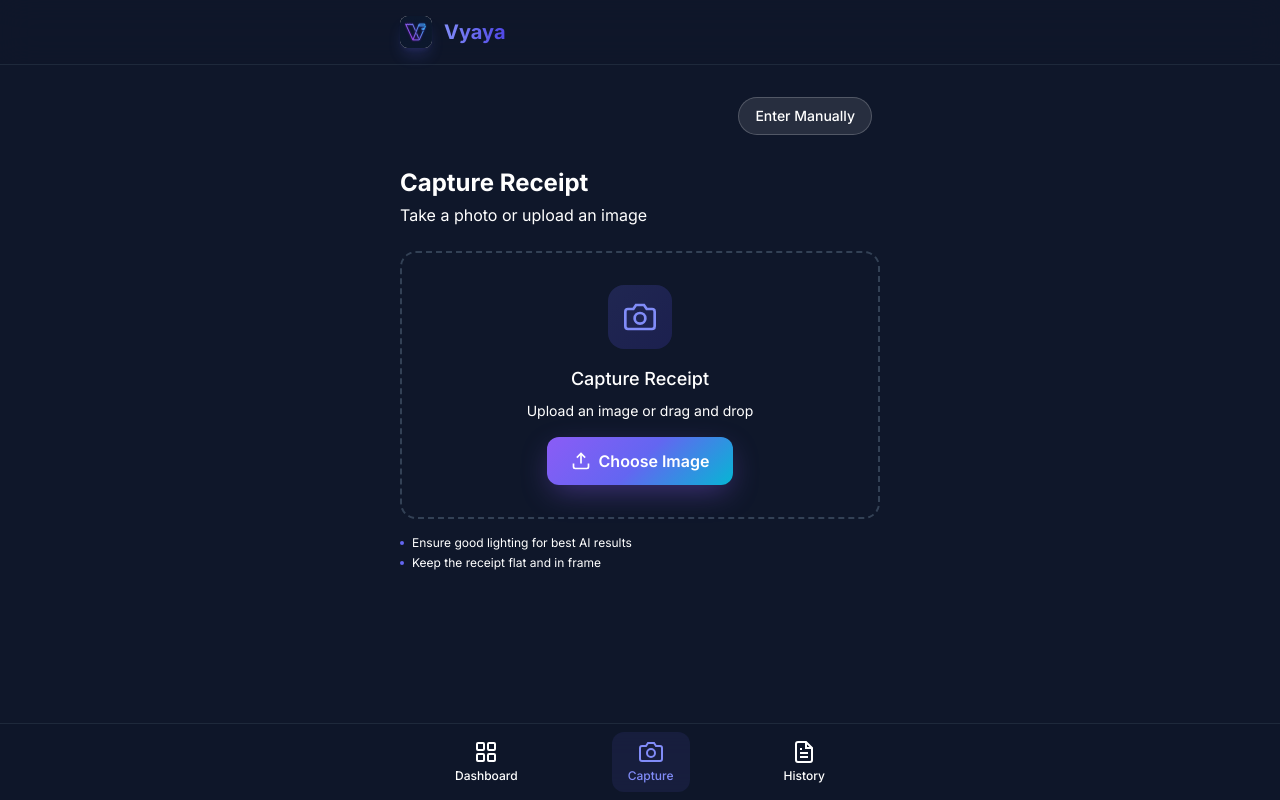
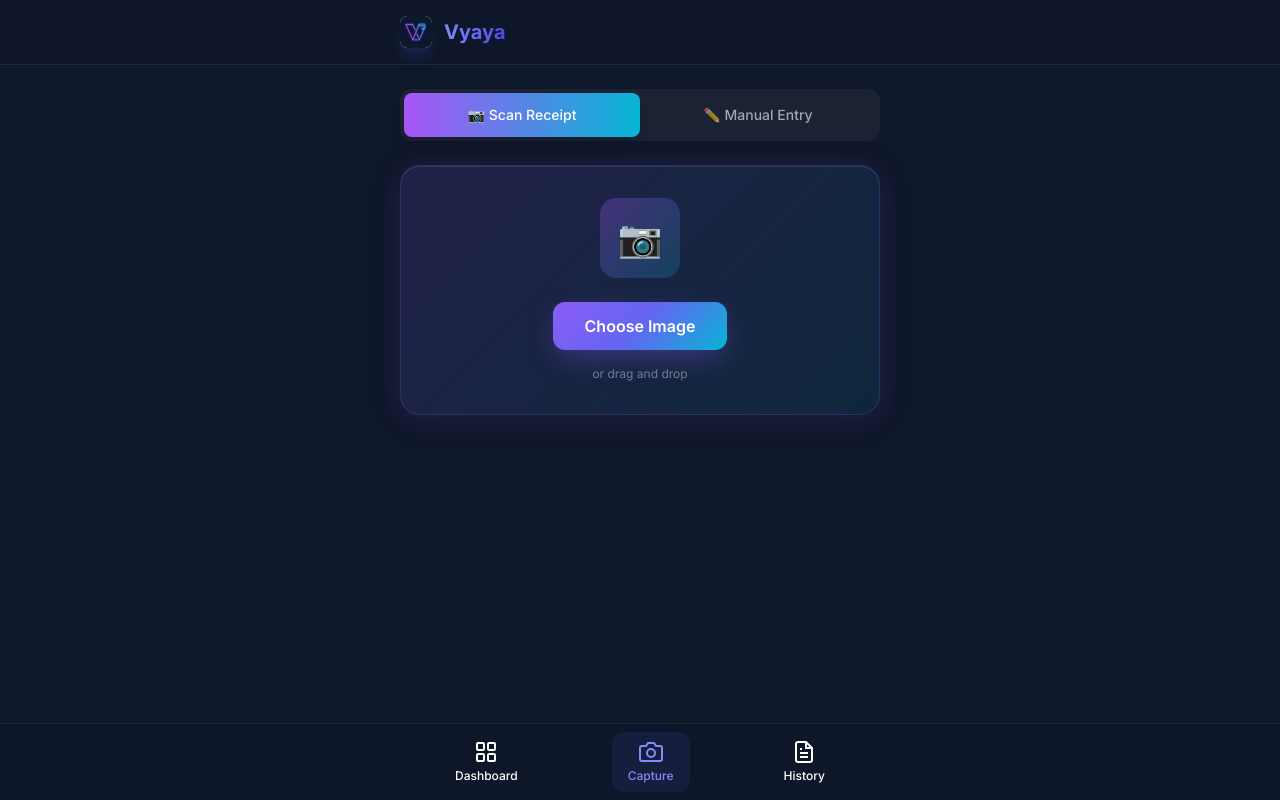
Before and after one commit to aniyer/vyaya, a React (Vite) app in the folder frontend/: page /capture in a window 1280 px wide. Built offline with nearby package versions, Linux system fonts and the light colour scheme.

Commit message:
feat: redesign capture page with integrated mode toggle and streamlined manual entry

```diff
--- a/frontend/src/pages/Capture.jsx
+++ b/frontend/src/pages/Capture.jsx
@@ -1,29 +1,54 @@
-import { useState } from 'react'
+import { useState, useRef, useEffect } from 'react'
 import { useNavigate } from 'react-router-dom'
-import Camera from '../components/Camera'
 import { receiptsApi } from '../api/client'
 import { saveReceipt, isOnline } from '../services/OfflineStorage'
 
 export default function Capture() {
     const navigate = useNavigate()
+    const [mode, setMode] = useState('capture') // 'capture' or 'manual'
     const [uploading, setUploading] = useState(false)
-    const [uploadResult, setUploadResult] = useState(null)
     const [error, setError] = useState(null)
-    const [saving, setSaving] = useState(false)
     const [savedOffline, setSavedOffline] = useState(false)
+    const [isDragging, setIsDragging] = useState(false)
+    const [isMobile, setIsMobile] = useState(false)
 
-    const handleCapture = async (file) => {
+    // Manual entry state
+    const [vendor, setVendor] = useState('')
+    const [total, setTotal] = useState('')
+    const [date, setDate] = useState(new Date().toISOString().split('T')[0])
+    const [category, setCategory] = useState('other')
+    const [manualLoading, setManualLoading] = useState(false)
+
+    const fileInputRef = useRef(null)
+    const cameraInputRef = useRef(null)
+
+    useEffect(() => {
+        const checkMobile = () => {
+            const userAgent = navigator.userAgent || navigator.vendor || window.opera
+            const mobileRegex = /android|webos|iphone|ipad|ipod|blackberry|iemobile|opera mini/i
+            setIsMobile(mobileRegex.test(userAgent.toLowerCase()))
+        }
+        checkMobile()
+    }, [])
+
+    const handleFileSelect = async (file) => {
+        if (!file) return
+
+        const validTypes = ['image/jpeg', 'image/png', 'image/webp', 'image/heic']
+        if (!validTypes.includes(file.type)) {
+            setError('Please select a valid image (JPEG, PNG, WebP, or HEIC)')
+            return
+        }
+
         setUploading(true)
         setError(null)
         setSavedOffline(false)
 
-        // If offline, save locally immediately
         if (!isOnline()) {
             try {
                 await saveReceipt(file)
                 setSavedOffline(true)
                 setUploading(false)
-                // Navigate to receipts after a brief delay to show success
                 setTimeout(() => navigate('/receipts'), 1500)
                 return
             } catch (err) {
@@ -33,14 +58,10 @@ export default function Capture() {
             }
         }
 
-        // Online: try to upload
         try {
             const result = await receiptsApi.upload(file)
-            // Redirect immediately to detail page which handles polling
             navigate(`/receipts/${result.receipt.id}`)
         } catch (err) {
-            // Check if it's a network error - save offline as fallback
-            // Axios errors have err.code or err.message containing network-related strings
             const isNetworkError =
                 !navigator.onLine ||
                 err.code === 'ERR_NETWORK' ||
@@ -50,7 +71,7 @@ export default function Capture() {
                 err.message?.includes('timeout') ||
                 err.message?.includes('net::') ||
                 err.message?.includes('Failed to fetch') ||
-                !err.response // No response means server was unreachable
+                !err.response
 
             if (isNetworkError) {
                 try {
@@ -70,66 +91,215 @@ export default function Capture() {
         }
     }
 
+    const handleInputChange = (e) => {
+        const file = e.target.files?.[0]
+        handleFileSelect(file)
+    }
 
-    const handleSkip = () => {
-        if (uploadResult?.receipt?.id) {
-            navigate(`/receipts/${uploadResult.receipt.id}`)
+    const handleDrop = (e) => {
+        e.preventDefault()
+        setIsDragging(false)
+        const file = e.dataTransfer.files?.[0]
+        handleFileSelect(file)
+    }
+
+    const handleManualSubmit = async (e) => {
+        e.preventDefault()
+        if (!vendor.trim() || !total) {
+            setError('Please fill in vendor and total')
+            return
+        }
+
+        setManualLoading(true)
+        setError(null)
+
+        try {
+            const newReceipt = await receiptsApi.create({
+                vendor_name: vendor.trim(),
+                total: parseFloat(total),
+                date: date,
+                category: category,
+            })
+            navigate(`/receipts/${newReceipt.id}`)
+        } catch (err) {
+            setError('Failed to create receipt')
+            setManualLoading(false)
         }
     }
 
-    const startNew = () => {
-        setUploadResult(null)
-        setError(null)
-    }
+    const categories = [
+        { value: 'groceries', label: '🛒 Groceries' },
+        { value: 'dining', label: '🍽️ Dining' },
+        { value: 'transport', label: '🚗 Transport' },
+        { value: 'shopping', label: '🛍️ Shopping' },
+        { value: 'utilities', label: '💡 Utilities' },
+        { value: 'entertainment', label: '🎬 Entertainment' },
+        { value: 'health', label: '💊 Health' },
+        { value: 'other', label: '📝 Other' },
+    ]
 
     return (
         <div className="py-6 space-y-6">
-            {/* Header */}
-            <div className="flex justify-end p-2">
+            {/* Mode Toggle */}
+            <div className="flex rounded-xl bg-white/5 p-1">
                 <button
-                    onClick={() => navigate('/manual')}
-                    className="px-4 py-2 rounded-full bg-white/10 backdrop-blur-md border border-white/20 text-white text-sm font-medium hover:bg-white/20 transition-colors"
+                    onClick={() => setMode('capture')}
+                    className={`flex-1 py-3 px-4 rounded-lg text-sm font-medium transition-all ${mode === 'capture'
+                            ? 'bg-gradient-to-r from-purple-500 to-cyan-500 text-white shadow-lg'
+                            : 'text-white/60 hover:text-white'
+                        }`}
                 >
-                    Enter Manually
+                    📷 Scan Receipt
                 </button>
-            </div>
-            <div>
-                <h2 className="text-2xl font-bold text-white mb-1">Capture Receipt</h2>
-                <p className="text-surface-400">
-                    {uploadResult ? 'Review extracted data' : 'Take a photo or upload an image'}
-                </p>
+                <button
+                    onClick={() => setMode('manual')}
+                    className={`flex-1 py-3 px-4 rounded-lg text-sm font-medium transition-all ${mode === 'manual'
+                            ? 'bg-gradient-to-r from-purple-500 to-cyan-500 text-white shadow-lg'
+                            : 'text-white/60 hover:text-white'
+                        }`}
+                >
+                    ✏️ Manual Entry
+                </button>
             </div>
 
             {/* Error display */}
             {error && (
-                <div className="card p-4 bg-red-500/10 border-red-500/50">
+                <div className="p-4 rounded-xl bg-red-500/10 border border-red-500/30">
                     <p className="text-red-400 text-sm">{error}</p>
                 </div>
             )}
 
-            {/* Main content */}
-            <Camera onCapture={handleCapture} disabled={uploading} />
+            {/* Capture Mode */}
+            {mode === 'capture' && (
+                <div
+                    className={`card-glow p-8 text-center transition-all ${isDragging ? 'ring-2 ring-purple-500' : ''
+                        }`}
+                    onDrop={handleDrop}
+                    onDragOver={(e) => { e.preventDefault(); setIsDragging(true) }}
+                    onDragLeave={() => setIsDragging(false)}
+                >
+                    {uploading && !savedOffline ? (
+                        <div className="py-8">
+                            <div className="w-16 h-16 mx-auto mb-4 rounded-full border-3 border-purple-500 border-t-transparent animate-spin" />
+                            <p className="text-white font-medium">Processing...</p>
+                        </div>
+                    ) : savedOffline ? (
+                        <div className="py-8">
+                            <div className="w-16 h-16 mx-auto mb-4 rounded-full bg-amber-500/20 flex items-center justify-center">
+                                <span className="text-3xl">📥</span>
+                            </div>
+                            <p className="text-amber-400 font-medium mb-1">Saved to Queue</p>
+                            <p className="text-sm text-white/50">Will upload when online</p>
+                        </div>
+                    ) : (
+                        <>
+                            <div className="w-20 h-20 mx-auto mb-6 rounded-2xl bg-gradient-to-br from-purple-500/30 to-cyan-500/20 flex items-center justify-center">
+                                <span className="text-4xl">📷</span>
+                            </div>
 
-            {/* Processing indicator */}
-            {uploading && !savedOffline && (
-                <div className="card p-6 text-center mt-6">
-                    <div className="w-12 h-12 mx-auto mb-4 rounded-full border-2 border-primary-500 border-t-transparent animate-spin" />
-                    <p className="text-white font-medium mb-1">Uploading Receipt</p>
-                    <p className="text-sm text-surface-400">Please wait...</p>
+                            <div className="flex flex-col sm:flex-row gap-3 justify-center mb-4">
+                                {isMobile ? (
+                                    <>
+                                        <label className="btn-primary cursor-pointer inline-flex items-center justify-center gap-2">
+                                            📸 Take Photo
+                                            <input
+                                                ref={cameraInputRef}
+                                                type="file"
+                                                accept="image/*"
+                                                capture="environment"
+                                                className="hidden"
+                                                onChange={handleInputChange}
+                                            />
+                                        </label>
+                                        <label className="btn-secondary cursor-pointer inline-flex items-center justify-center gap-2">
+                                            🖼️ Gallery
+                                            <input
+                                                ref={fileInputRef}
+                                                type="file"
+                                                accept="image/*"
+                                                className="hidden"
+                                                onChange={handleInputChange}
+                                            />
+                                        </label>
+                                    </>
+                                ) : (
+                                    <label className="btn-primary cursor-pointer inline-flex items-center justify-center gap-2 px-8">
+                                        Choose Image
+                                        <input
+                                            ref={fileInputRef}
+                                            type="file"
+                                            accept="image/*"
+                                            className="hidden"
+                                            onChange={handleInputChange}
+                                        />
+                                    </label>
+                                )}
+                            </div>
+
+                            <p className="text-xs text-white/40">
+                                {isMobile ? 'or choose from gallery' : 'or drag and drop'}
+                            </p>
+                        </>
+                    )}
                 </div>
             )}
 
-            {/* Offline save success */}
-            {savedOffline && (
-                <div className="card p-6 text-center mt-6 bg-amber-500/10 border-amber-500/50">
-                    <div className="w-12 h-12 mx-auto mb-4 rounded-full bg-amber-500/20 flex items-center justify-center">
-                        <svg className="w-6 h-6 text-amber-400" viewBox="0 0 24 24" fill="none" stroke="currentColor" strokeWidth="2">
-                            <path d="M12 9v2m0 4h.01m-6.938 4h13.856c1.54 0 2.502-1.667 1.732-3L13.732 4c-.77-1.333-2.694-1.333-3.464 0L3.34 16c-.77 1.333.192 3 1.732 3z" />
-                        </svg>
+            {/* Manual Mode */}
+            {mode === 'manual' && (
+                <form onSubmit={handleManualSubmit} className="card p-6 space-y-4">
+                    <div>
+                        <input
+                            type="text"
+                            placeholder="Vendor name"
+                            value={vendor}
+                            onChange={(e) => setVendor(e.target.value)}
+                            className="w-full bg-white/5 border border-white/10 rounded-xl py-3 px-4 text-white placeholder-white/40 focus:outline-none focus:ring-2 focus:ring-purple-500"
+                        />
                     </div>
-                    <p className="text-amber-400 font-medium mb-1">Saved to Queue (Offline)</p>
-                    <p className="text-sm text-surface-400">Will be uploaded when back online</p>
-                </div>
+
+                    <div className="grid grid-cols-2 gap-3">
+                        <div>
+                            <input
+                                type="number"
+                                step="0.01"
+                                placeholder="Total $"
+                                value={total}
+                                onChange={(e) => setTotal(e.target.value)}
+                                className="w-full bg-white/5 border border-white/10 rounded-xl py-3 px-4 text-white placeholder-white/40 focus:outline-none focus:ring-2 focus:ring-purple-500"
+                            />
+                        </div>
+                        <div>
+                            <input
+                                type="date"
+                                value={date}
+                                onChange={(e) => setDate(e.target.value)}
+                                className="w-full bg-white/5 border border-white/10 rounded-xl py-3 px-4 text-white focus:outline-none focus:ring-2 focus:ring-purple-500"
+                            />
+                        </div>
+                    </div>
+
+                    <div>
+                        <select
+                            value={category}
+                            onChange={(e) => setCategory(e.target.value)}
+                            className="w-full bg-white/5 border border-white/10 rounded-xl py-3 px-4 text-white focus:outline-none focus:ring-2 focus:ring-purple-500"
+                        >
+                            {categories.map((cat) => (
+                                <option key={cat.value} value={cat.value} className="bg-gray-900">
+                                    {cat.label}
+                                </option>
+                            ))}
+                        </select>
+                    </div>
+
+                    <button
+                        type="submit"
+                        disabled={manualLoading}
+                        className="w-full btn-primary py-4 disabled:opacity-50"
+                    >
+                        {manualLoading ? 'Saving...' : 'Save Receipt'}
+                    </button>
+                </form>
             )}
         </div>
     )
```
